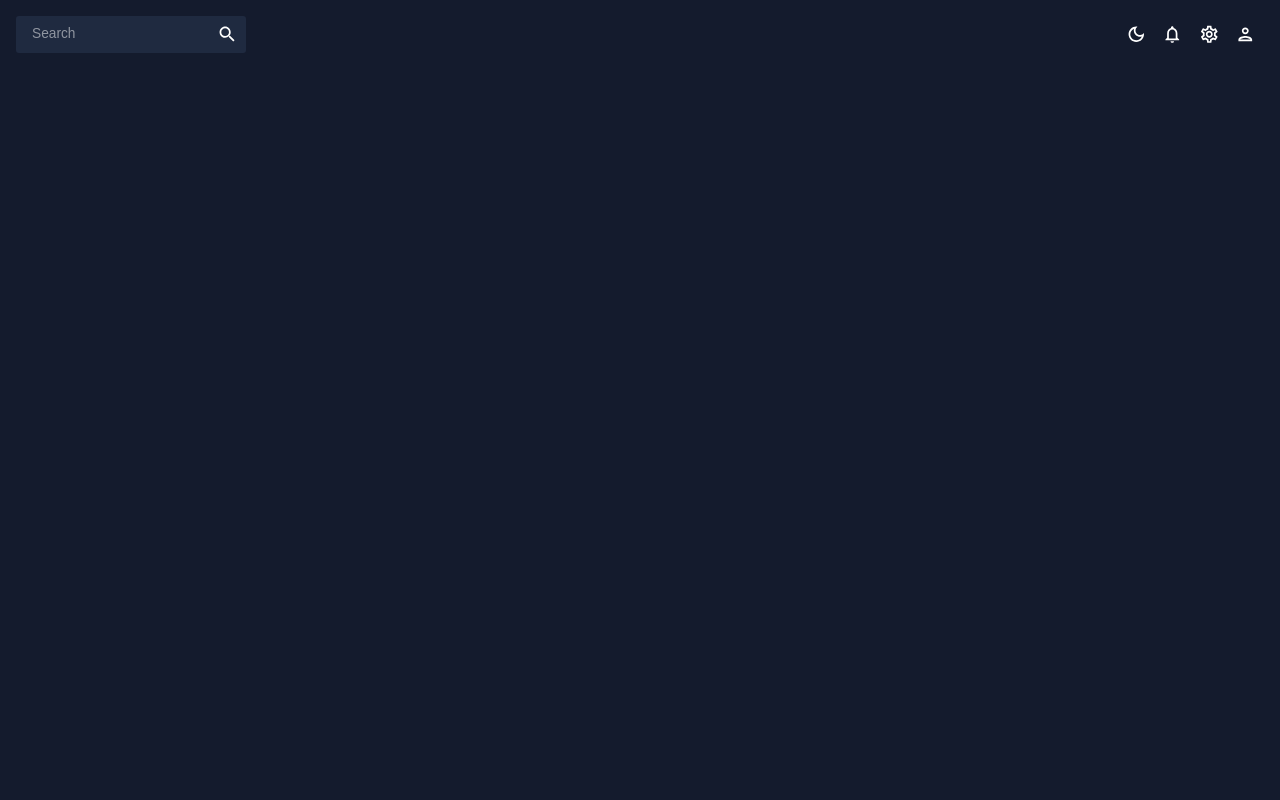
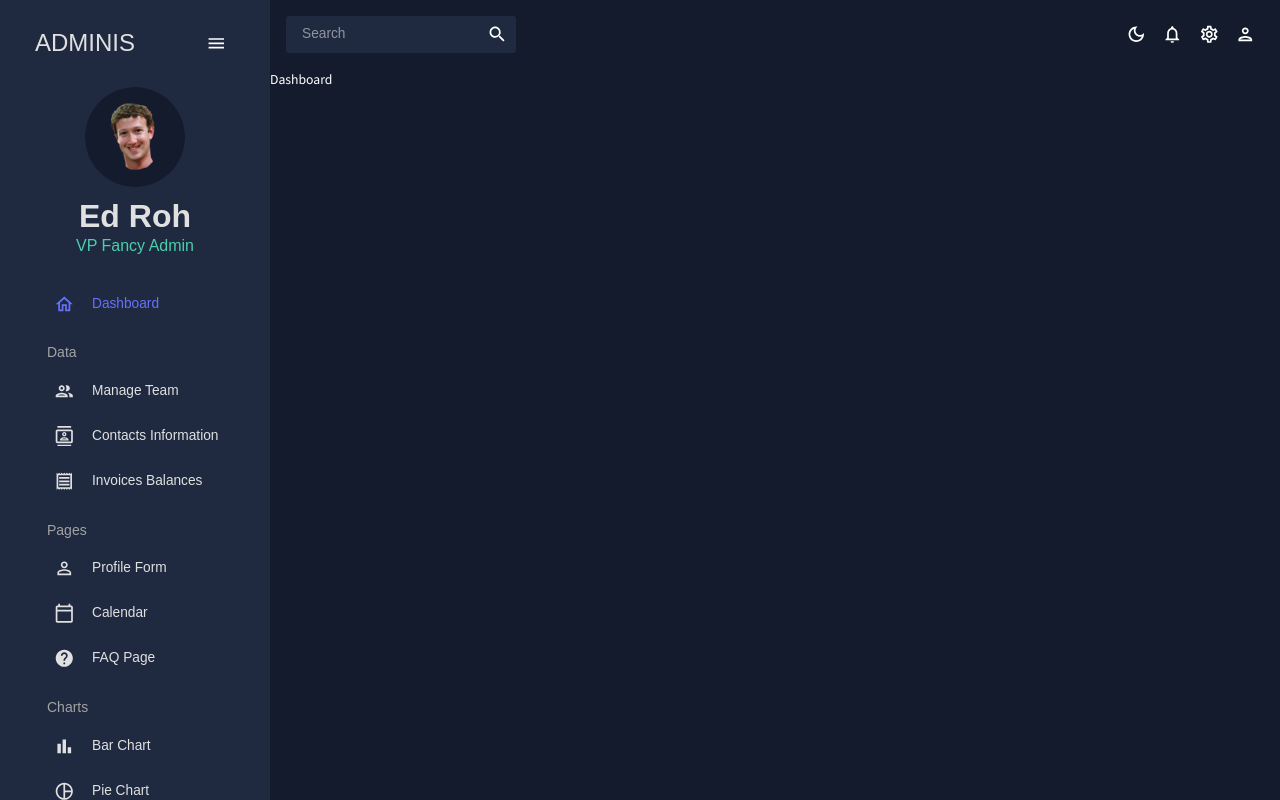
Before and after one commit to Joniqs/react_admin_dashboard, a React (Create React App) app: page / in a window 1280 px wide. Built offline with nearby package versions, Linux system fonts and the light colour scheme.

Commit message:
Added beautifull sidebar.

```diff
--- a/package.json
+++ b/package.json
@@ -27,7 +27,7 @@
     "formik": "^2.4.2",
     "react": "^18.2.0",
     "react-dom": "^18.2.0",
-    "react-pro-sidebar": "^1.1.0-alpha.1",
+    "react-pro-sidebar": "^0.7.1",
     "react-router-dom": "^6.14.1",
     "react-scripts": "5.0.1",
     "typescript": "^4.9.5",
--- a/src/App.tsx
+++ b/src/App.tsx
@@ -1,6 +1,19 @@
 import { ColorModeContext, useMode } from './theme';
 import { CssBaseline, ThemeProvider } from '@mui/material';
+import { Routes, Route } from 'react-router-dom';
 import Topbar from './scenes/global/Topbar';
+import Sidebar from './scenes/global/Sidebar';
+import Dashboard from './scenes/dashboard';
+// import Team from './scenes/team';
+// import Invoices from './scenes/invoices';
+// import Contacts from './scenes/contacts';
+// import Bar from './scenes/bar';
+// import Form from './scenes/form';
+// import Line from './scenes/line';
+// import Pie from './scenes/pie';
+// import FAQ from './scenes/faq';
+// import Geography from './scenes/geography';
+// import Calendar from './scenes/calendar';
 
 function App() {
   const [theme, colorMode] = useMode();
@@ -10,8 +23,22 @@
       <ThemeProvider theme={theme}>
         <CssBaseline />
         <div className='app'>
+          <Sidebar />
           <main className='content'>
             <Topbar />
+            <Routes>
+              <Route path='/' element={<Dashboard />} />
+              {/* <Route path='/team' element={<Team />} /> */}
+              {/* <Route path='/contacts' element={<Contacts />} /> */}
+              {/* <Route path='/invoices' element={<Invoices />} /> */}
+              {/* <Route path='/form' element={<Form />} /> */}
+              {/* <Route path='/bar' element={<Bar />} /> */}
+              {/* <Route path='/pie' element={<Pie />} /> */}
+              {/* <Route path='/line' element={<Line />} /> */}
+              {/* <Route path='/faq' element={<FAQ />} /> */}
+              {/* <Route path='/geography' element={<Geography />} /> */}
+              {/* <Route path='/calendar' element={<Calendar />} /> */}
+            </Routes>
           </main>
         </div>
       </ThemeProvider>
--- a/src/scenes/global/Sidebar.tsx
+++ b/src/scenes/global/Sidebar.tsx
@@ -1,9 +1,237 @@
-import React from 'react';
+import React, { useState } from 'react';
+import { ProSidebar, Menu, MenuItem } from 'react-pro-sidebar';
+import 'react-pro-sidebar/dist/css/styles.css';
+import { Box, IconButton, Typography, useTheme } from '@mui/material';
+import { Link } from 'react-router-dom';
+import { tokens } from '../../theme';
+import HomeOutlinedIcon from '@mui/icons-material/HomeOutlined';
+import PeopleOutlinedIcon from '@mui/icons-material/PeopleOutlined';
+import ContactsOutlinedIcon from '@mui/icons-material/ContactsOutlined';
+import ReceiptOutlinedIcon from '@mui/icons-material/ReceiptOutlined';
+import CalendarTodayOutlinedIcon from '@mui/icons-material/CalendarTodayOutlined';
+import HelpOutlinedIcon from '@mui/icons-material/HelpOutlined';
+import BarChartOutlinedIcon from '@mui/icons-material/BarChartOutlined';
+import PieChartOutlinedIcon from '@mui/icons-material/PieChartOutlined';
+import TimelineOutlinedIcon from '@mui/icons-material/TimelineOutlined';
+import MenuOutlinedIcon from '@mui/icons-material/MenuOutlined';
+import MapOutlinedIcon from '@mui/icons-material/MapOutlined';
+import PersonOutlinedIcon from '@mui/icons-material/PersonOutline';
 
-type Props = {};
+interface ItemProps {
+  title: string;
+  to: any;
+  icon: React.ReactNode;
+  selected: string;
+  setSelected: (title: string) => void;
+}
 
-const Sidebar = (props: Props) => {
-  return <div>Sidebar</div>;
+const Item: React.FC<ItemProps> = ({
+  title,
+  to,
+  icon,
+  selected,
+  setSelected,
+}) => {
+  const theme = useTheme();
+  const colors = tokens(theme.palette.mode);
+  return (
+    <MenuItem
+      active={selected === title}
+      style={{ color: colors.grey[100] }}
+      onClick={() => setSelected(title)}
+      icon={icon}
+    >
+      <Typography>{title}</Typography>
+      <Link to={to} />
+    </MenuItem>
+  );
+};
+
+const Sidebar = () => {
+  const theme = useTheme();
+  const colors = tokens(theme.palette.mode);
+  const [isCollapsed, setIsCollapsed] = useState(false);
+  const [selected, setSelected] = useState('Dashboard');
+
+  return (
+    <Box
+      sx={{
+        '& .pro-sidebar-inner': {
+          background: `${colors.primary[400]} !important`,
+        },
+        '& .pro-icon-wrapper': {
+          backgroundColor: 'transparent !important',
+        },
+        '& .pro-inner-item': {
+          padding: '5px 35px 5px 20px !important',
+        },
+        '& .pro-inner-item:hover': {
+          color: '#868dfb !important',
+        },
+        '& .pro-menu-item.active': {
+          color: '#6870fa !important',
+        },
+      }}
+    >
+      <ProSidebar collapsed={isCollapsed}>
+        <Menu iconShape='square'>
+          {/* LOGO AND MENU ICON */}
+          <MenuItem
+            onClick={() => setIsCollapsed(!isCollapsed)}
+            icon={isCollapsed ? <MenuOutlinedIcon /> : undefined}
+            style={{
+              margin: '10px 0 20px 0',
+              color: colors.grey[100],
+            }}
+          >
+            {!isCollapsed && (
+              <Box
+                display='flex'
+                justifyContent='space-between'
+                alignItems='center'
+                ml='15px'
+              >
+                <Typography variant='h3' color={colors.grey[100]}>
+                  ADMINIS
+                </Typography>
+                <IconButton onClick={() => setIsCollapsed(!isCollapsed)}>
+                  <MenuOutlinedIcon />
+                </IconButton>
+              </Box>
+            )}
+          </MenuItem>
+
+          {!isCollapsed && (
+            <Box mb='25px'>
+              <Box display='flex' justifyContent='center' alignItems='center'>
+                <img
+                  alt='profile-user'
+                  width='100px'
+                  height='100px'
+                  src={`../../assets/user.png`}
+                  style={{ cursor: 'pointer', borderRadius: '50%' }}
+                />
+              </Box>
+              <Box textAlign='center'>
+                <Typography
+                  variant='h2'
+                  color={colors.grey[100]}
+                  fontWeight='bold'
+                  sx={{ m: '10px 0 0 0' }}
+                >
+                  Ed Roh
+                </Typography>
+                <Typography variant='h5' color={colors.greenAccent[500]}>
+                  VP Fancy Admin
+                </Typography>
+              </Box>
+            </Box>
+          )}
+
+          <Box paddingLeft={isCollapsed ? undefined : '10%'}>
+            <Item
+              title='Dashboard'
+              to='/'
+              icon={<HomeOutlinedIcon />}
+              selected={selected}
+              setSelected={setSelected}
+            />
+            <Typography
+              variant='h6'
+              color={colors.grey[300]}
+              sx={{ m: '15px 0 5px 20px' }}
+            >
+              Data
+            </Typography>
+            <Item
+              title='Manage Team'
+              to='/team'
+              icon={<PeopleOutlinedIcon />}
+              selected={selected}
+              setSelected={setSelected}
+            />
+            <Item
+              title='Contacts Information'
+              to='/contacts'
+              icon={<ContactsOutlinedIcon />}
+              selected={selected}
+              setSelected={setSelected}
+            />
+            <Item
+              title='Invoices Balances'
+              to='/invoices'
+              icon={<ReceiptOutlinedIcon />}
+              selected={selected}
+              setSelected={setSelected}
+            />
+            <Typography
+              variant='h6'
+              color={colors.grey[300]}
+              sx={{ m: '15px 0 5px 20px' }}
+            >
+              Pages
+            </Typography>
+            <Item
+              title='Profile Form'
+              to='/form'
+              icon={<PersonOutlinedIcon />}
+              selected={selected}
+              setSelected={setSelected}
+            />
+            <Item
+              title='Calendar'
+              to='/calendar'
+              icon={<CalendarTodayOutlinedIcon />}
+              selected={selected}
+              setSelected={setSelected}
+            />
+            <Item
+              title='FAQ Page'
+              to='/faq'
+              icon={<HelpOutlinedIcon />}
+              selected={selected}
+              setSelected={setSelected}
+            />
+            <Typography
+              variant='h6'
+              color={colors.grey[300]}
+              sx={{ m: '15px 0 5px 20px' }}
+            >
+              Charts
+            </Typography>
+            <Item
+              title='Bar Chart'
+              to='/bar'
+              icon={<BarChartOutlinedIcon />}
+              selected={selected}
+              setSelected={setSelected}
+            />
+            <Item
+              title='Pie Chart'
+              to='/pie'
+              icon={<PieChartOutlinedIcon />}
+              selected={selected}
+              setSelected={setSelected}
+            />
+            <Item
+              title='Line Chart'
+              to='/line'
+              icon={<TimelineOutlinedIcon />}
+              selected={selected}
+              setSelected={setSelected}
+            />
+            <Item
+              title='Geography Chart'
+              to='/geography'
+              icon={<MapOutlinedIcon />}
+              selected={selected}
+              setSelected={setSelected}
+            />
+          </Box>
+        </Menu>
+      </ProSidebar>
+    </Box>
+  );
 };
 
 export default Sidebar;
--- a/src/theme.ts
+++ b/src/theme.ts
@@ -21,7 +21,7 @@
           100: '#d0d1d5',
           200: '#a1a4ab',
           300: '#727681',
-          400: '#1F2A40',
+          400: '#1f2a40',
           500: '#141b2d',
           600: '#101624',
           700: '#0c101b',
```
Also changed, not shown: public/assets/user.png (added), 1 other file (tests, documents, lock files or other folders).
